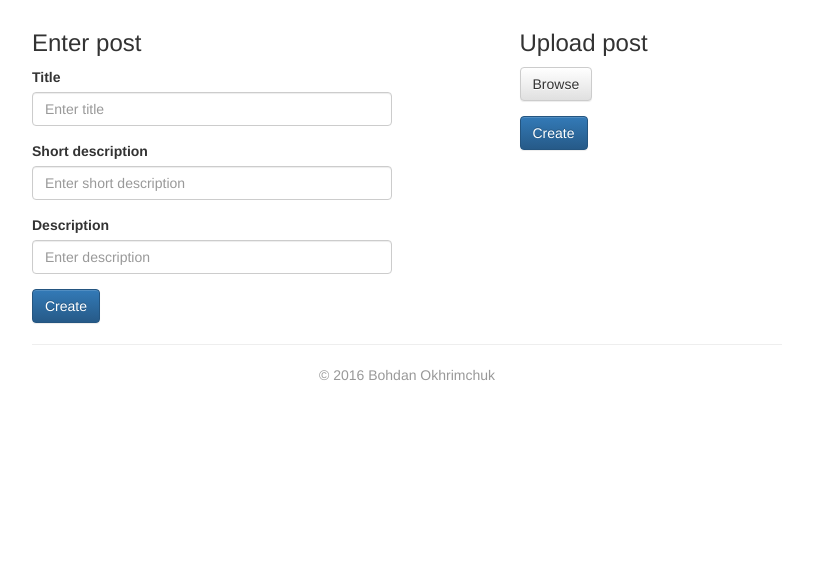
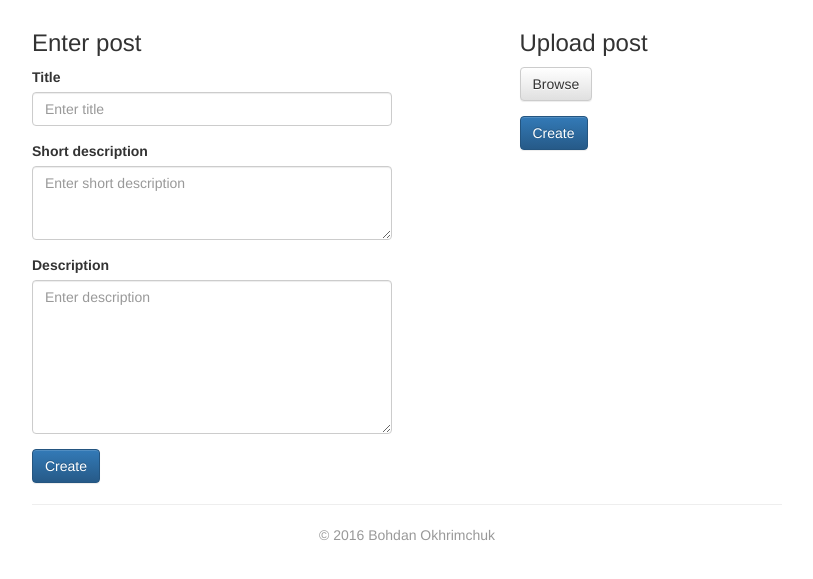
Before and after one commit to BoOkh/Crowdin-task, a PHP site: page /create in a window 1280 px wide. Shown: the part 158-737 px from the top of the page, without its empty margins (233-1046 px from the left). Run offline with PHP 8.4, Linux system fonts and the light colour scheme; a user stored in the database is signed in.

Commit message:
Fixes form

```diff
--- a/app/Views/create.php
+++ b/app/Views/create.php
@@ -21,11 +21,11 @@ $this->metaDescription = $data['description'];
             </div>
             <div class="form-group">
                 <label for="short_description">Short description</label>
-                <input type="text" class="form-control" name="short_description" id="short_description" placeholder="Enter short description" required>
+                <textarea name="short_description" id="short_description" class="form-control" rows="3" placeholder="Enter short description" required></textarea>
             </div>
             <div class="form-group">
                 <label for="description">Description</label>
-                <input type="text" class="form-control" name="description" id="description" placeholder="Enter description" required>
+                <textarea name="description" id="description" class="form-control" rows="7" placeholder="Enter description" required></textarea>
             </div>
             <button type="submit" class="btn btn-primary">Create</button>
         </form>
```
